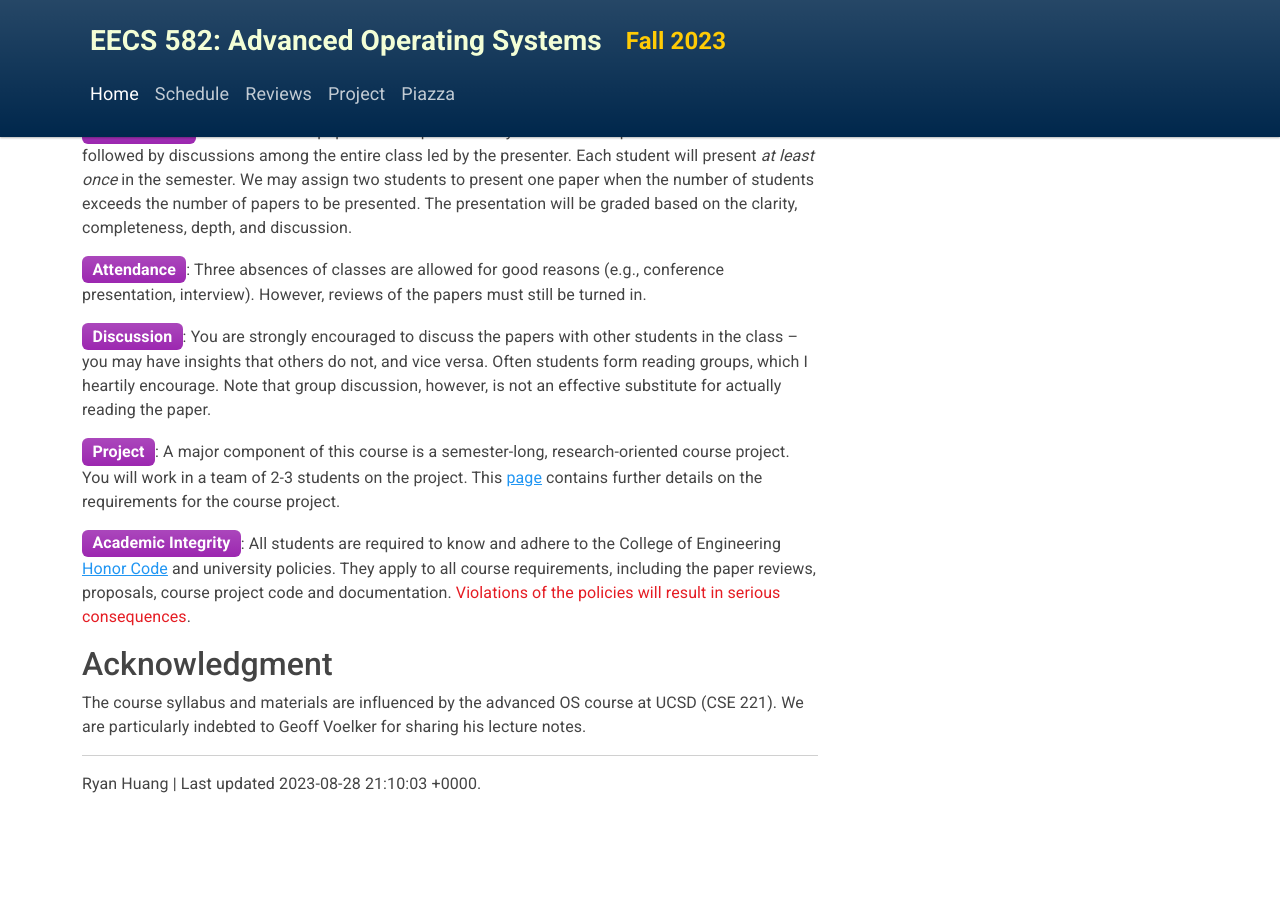
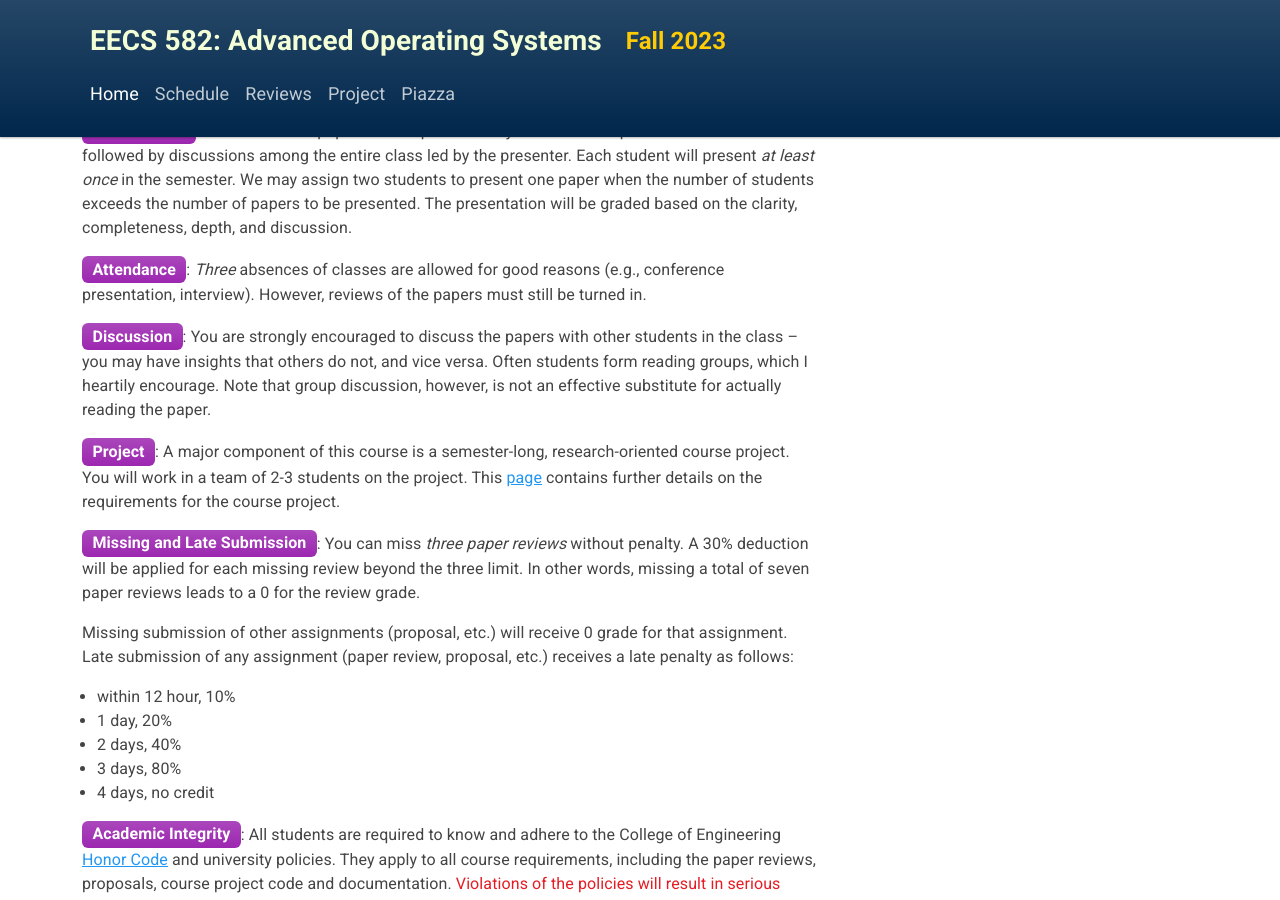
Before and after one commit to eecs582/eecs582.github.io, a Jekyll site: the page built from index.md, in a window 1280 px wide and 900 px high, scrolled down 2215 px. Built offline with Jekyll 4.4.1, drawn with Linux system fonts in a browser that asks for light colours; before the commit the page ends 3051 px from its top, so only the background shows below that.

Commit message:
update late policies

```diff
--- a/index.md
+++ b/index.md
@@ -147,7 +147,8 @@ students to present one paper when the number of students exceeds the number of
 papers to be presented. The presentation will be graded based on the clarity,
 completeness, depth, and discussion.
 
-<span class="badge bg-info fs-6"><b>Attendance</b></span>: Three absences of classes are allowed for good reasons (e.g., conference presentation,
+<span class="badge bg-info fs-6"><b>Attendance</b></span>: *Three* absences of
+classes are allowed for good reasons (e.g., conference presentation,
 interview). However, reviews of the papers must still be turned in.
 
 <span class="badge bg-info fs-6"><b>Discussion</b></span>: You are strongly encouraged to discuss the papers with other students in the class --
@@ -159,6 +160,22 @@ interview). However, reviews of the papers must still be turned in.
 this course is a semester-long, research-oriented course project. You will
 work in a team of 2-3 students on the project. This [page](project.html) contains
 further details on the requirements for the course project.
+
+<span class="badge bg-info fs-6"><b>Missing and Late Submission</b></span>:
+You can miss *three paper reviews* without penalty. A 30% deduction will be applied
+for each missing review beyond the three limit. In other words, missing a total of
+seven paper reviews leads to a 0 for the review grade.
+
+Missing submission of other assignments (proposal, etc.) will receive 0 grade for that assignment.
+Late submission of any assignment (paper review, proposal, etc.) receives a late penalty
+as follows:
+<ul>
+<li>within 12 hour, 10%</li>
+<li>1 day, 20%</li>
+<li>2 days, 40%</li>
+<li>3 days, 80%</li>
+<li>4 days, no credit</li>
+</ul>
 
 <span class="badge bg-info fs-6"><b>Academic Integrity</b></span>: All students are required to
   know and adhere to the College of Engineering [Honor Code](https://ecas.engin.umich.edu/wp-content/uploads/sites/19/2023/02/College-of-Engineering-Honor-Code-UPDATED.pdf) and
```
